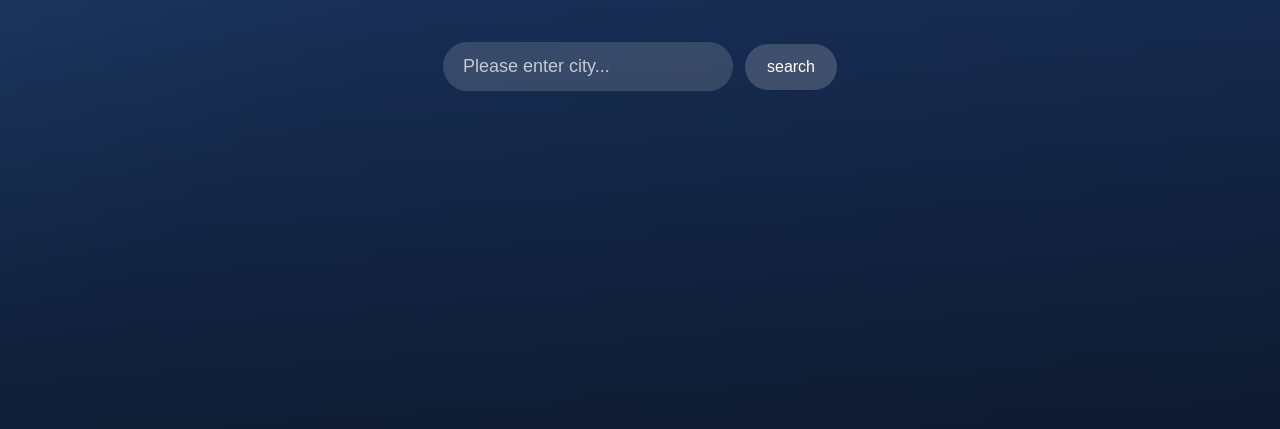
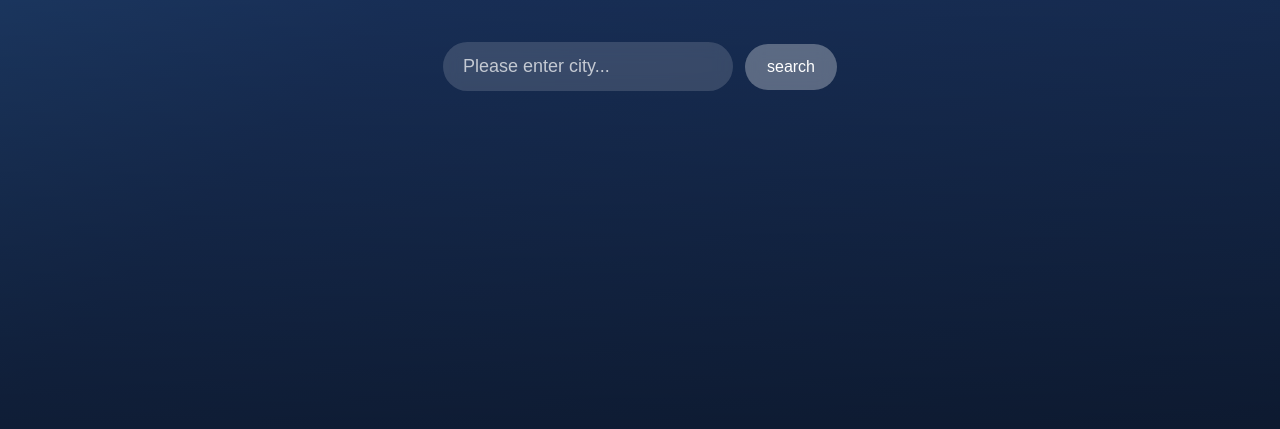
Before and after one commit to ktrn-s/weather-app, a plain HTML site: page index.html in a window 1280 px wide. In both pictures the pointer is over the button "search". Shown: the part 291-720 px from the top of the page. Drawn offline with Linux system fonts and the light colour scheme.

Commit message:
Update hover

```diff
--- a/style.css
+++ b/style.css
@@ -56,6 +56,10 @@
     cursor: pointer;
     backdrop-filter: blur(8px);
     transition: 0.3s ease;
+}
+
+#search-btn:hover {
+    background: rgba(255, 255, 255, 0.3);
 }
 
 #input {
```
